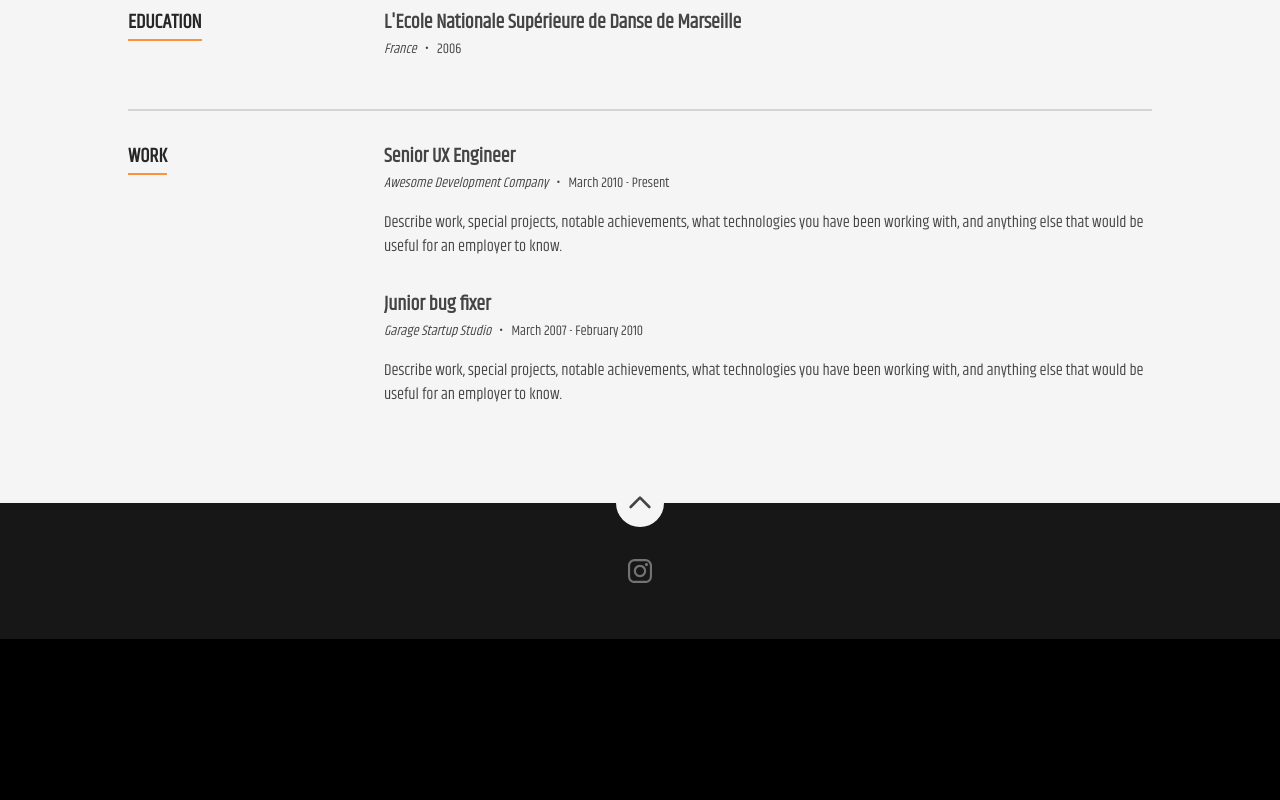
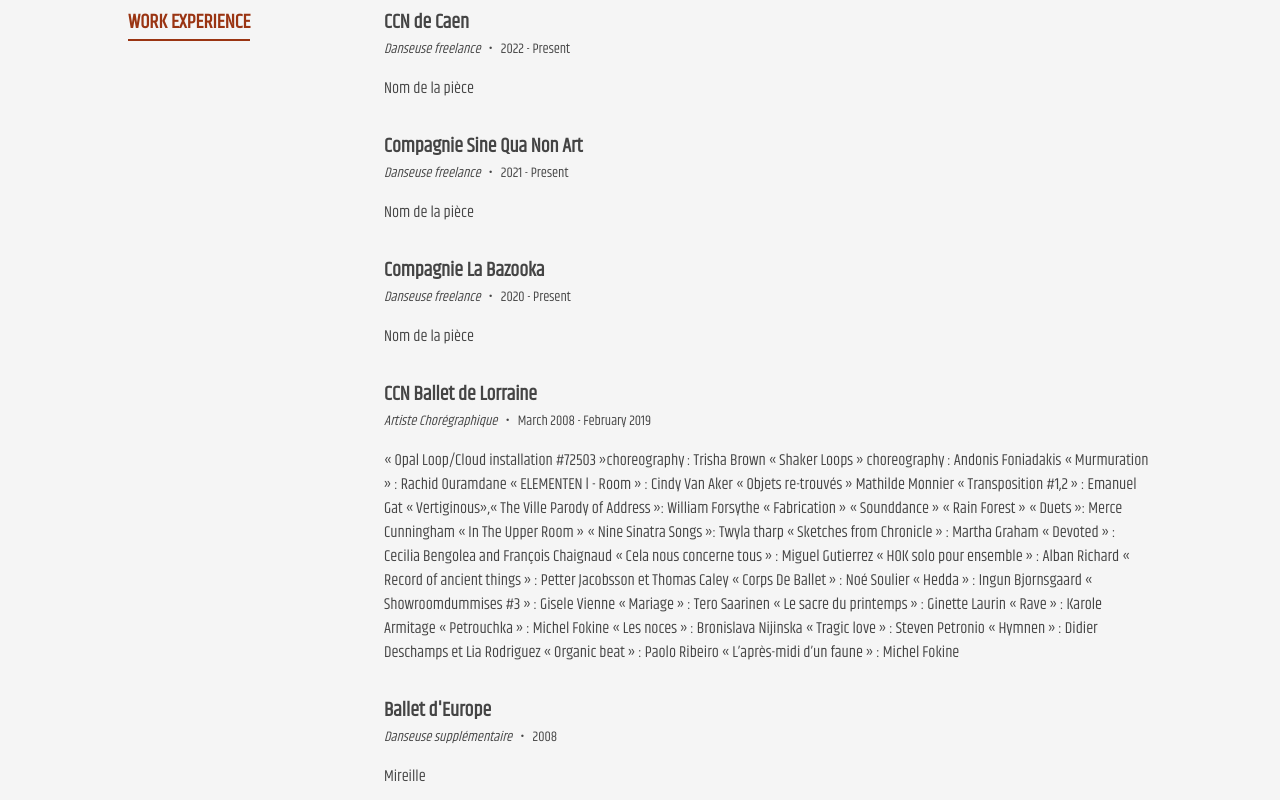
Before and after one commit to VivienIngrams/Sakiko, a Next.js app: page / in a window 1280 px wide. Shown: the part 3960-4760 px from the top of the page. Before the commit the page ends 4599 px from the top, so only its background shows below. Built offline with nearby package versions, Linux system fonts and the light colour scheme.

Commit message:
CV filled

```diff
--- a/src/components/Sections/Footer.tsx
+++ b/src/components/Sections/Footer.tsx
@@ -17,7 +17,7 @@
       <div className="flex gap-x-4 text-neutral-500">
         <Socials />
       </div>
-      <span className="text-sm text-neutral-700"></span>
+      <span className="text-sm text-neutral-700">sakiko_oishi@yahoo.com</span>
     </div>
   </div>
 ));
--- a/src/components/Sections/Resume/ResumeSection.tsx
+++ b/src/components/Sections/Resume/ResumeSection.tsx
@@ -4,9 +4,9 @@
   return (
     <div className="grid grid-cols-1 gap-y-4 py-8 first:pt-0 last:pb-0  md:grid-cols-4">
       <div className="col-span-1 flex justify-center md:justify-start">
-        <div className="relative h-max">
-          <h2 className="text-xl font-bold uppercase text-neutral-800">{title}</h2>
-          <span className="absolute inset-x-0 -bottom-1 border-b-2 border-orange-400" />
+        <div className="relative h-max mb-5">
+          <h2 className="text-xl font-bold uppercase text-orange-800 ">{title}</h2>
+          <span className="absolute inset-x-0 -bottom-1 border-b-2 border-orange-800" />
         </div>
       </div>
       <div className="col-span-1 flex flex-col md:col-span-3">{children}</div>
--- a/src/components/Sections/Resume/index.tsx
+++ b/src/components/Sections/Resume/index.tsx
@@ -10,13 +10,13 @@
   return (
     <Section className="bg-neutral-100" sectionId={SectionId.Resume}>
       <div className="flex flex-col divide-y-2 divide-neutral-300">
-        <ResumeSection title="Education">
-          {education.map((item, index) => (
+        <ResumeSection title="Work Experience">
+          {experience.map((item, index) => (
             <TimelineItem item={item} key={`${item.title}-${index}`} />
           ))}
         </ResumeSection>
-        <ResumeSection title="Work">
-          {experience.map((item, index) => (
+        <ResumeSection title="Training">
+          {education.map((item, index) => (
             <TimelineItem item={item} key={`${item.title}-${index}`} />
           ))}
         </ResumeSection>
--- a/src/data/data.tsx
+++ b/src/data/data.tsx
@@ -310,24 +310,87 @@
 
 export const experience: TimelineItem[] = [
   {
-    date: 'March 2010 - Present',
-    location: 'Awesome Development Company',
-    title: 'Senior UX Engineer',
+    date: '2022 - Present',
+    location: 'Danseuse freelance',
+    title: 'CCN de Caen',
     content: (
       <p>
-        Describe work, special projects, notable achievements, what technologies you have been working with, and
-        anything else that would be useful for an employer to know.
+        Nom de la pièce
       </p>
     ),
   },
   {
-    date: 'March 2007 - February 2010',
-    location: 'Garage Startup Studio',
-    title: 'Junior bug fixer',
+    date: '2021 - Present',
+    location: 'Danseuse freelance',
+    title: 'Compagnie Sine Qua Non Art',
     content: (
       <p>
-        Describe work, special projects, notable achievements, what technologies you have been working with, and
-        anything else that would be useful for an employer to know.
+        Nom de la pièce
+      </p>
+    ),
+  },  {
+    date: '2020 - Present',
+    location: 'Danseuse freelance',
+    title: 'Compagnie La Bazooka',
+    content: (
+      <p>
+        Nom de la pièce
+      </p>
+    ),
+  },
+
+  {
+    date: 'March 2008 - February 2019',
+    location: 'Artiste Chorégraphique',
+    title: "CCN Ballet de Lorraine",
+    content: (
+      <p>
+         « Opal Loop/Cloud installation #72503 »choreography : Trisha Brown
+« Shaker Loops » choreography : Andonis Foniadakis
+« Murmuration » : Rachid Ouramdane
+« ELEMENTEN l - Room » : Cindy Van Aker
+« Objets re-trouvés » Mathilde Monnier
+« Transposition #1,2 » : Emanuel Gat
+« Vertiginous»,« The Ville Parody of Address »: William Forsythe
+« Fabrication » « Sounddance » « Rain Forest » « Duets »: Merce Cunningham
+« In The Upper Room » « Nine Sinatra Songs »: Twyla tharp
+« Sketches from Chronicle » : Martha Graham
+« Devoted » : Cecilia Bengolea and François Chaignaud
+« Cela nous concerne tous » : Miguel Gutierrez
+« HOK solo pour ensemble » : Alban Richard
+« Record of ancient things » : Petter Jacobsson et Thomas Caley
+« Corps De Ballet » : Noé Soulier
+« Hedda » : Ingun Bjornsgaard
+« Showroomdummises #3 » : Gisele Vienne
+« Mariage » : Tero Saarinen
+« Le sacre du printemps » : Ginette Laurin
+« Rave » : Karole Armitage
+« Petrouchka » : Michel Fokine
+« Les noces » : Bronislava Nijinska
+« Tragic love » : Steven Petronio
+« Hymnen » : Didier Deschamps et Lia Rodriguez
+« Organic beat » : Paolo Ribeiro
+« L’après-midi d’un faune » : Michel Fokine
+      </p>
+    ),
+  },
+  {
+    date: '2008',
+    location: 'Danseuse supplémentaire',
+    title: "Ballet d'Europe",
+    content: (
+      <p>
+        Mireille
+      </p>
+    ),
+  },
+  {
+    date: '2007',
+    location: 'Danseuse stagiaire',
+    title: "Ballet National de Marseille",
+    content: (
+      <p>
+        Concerto Barocco
       </p>
     ),
   },
```
